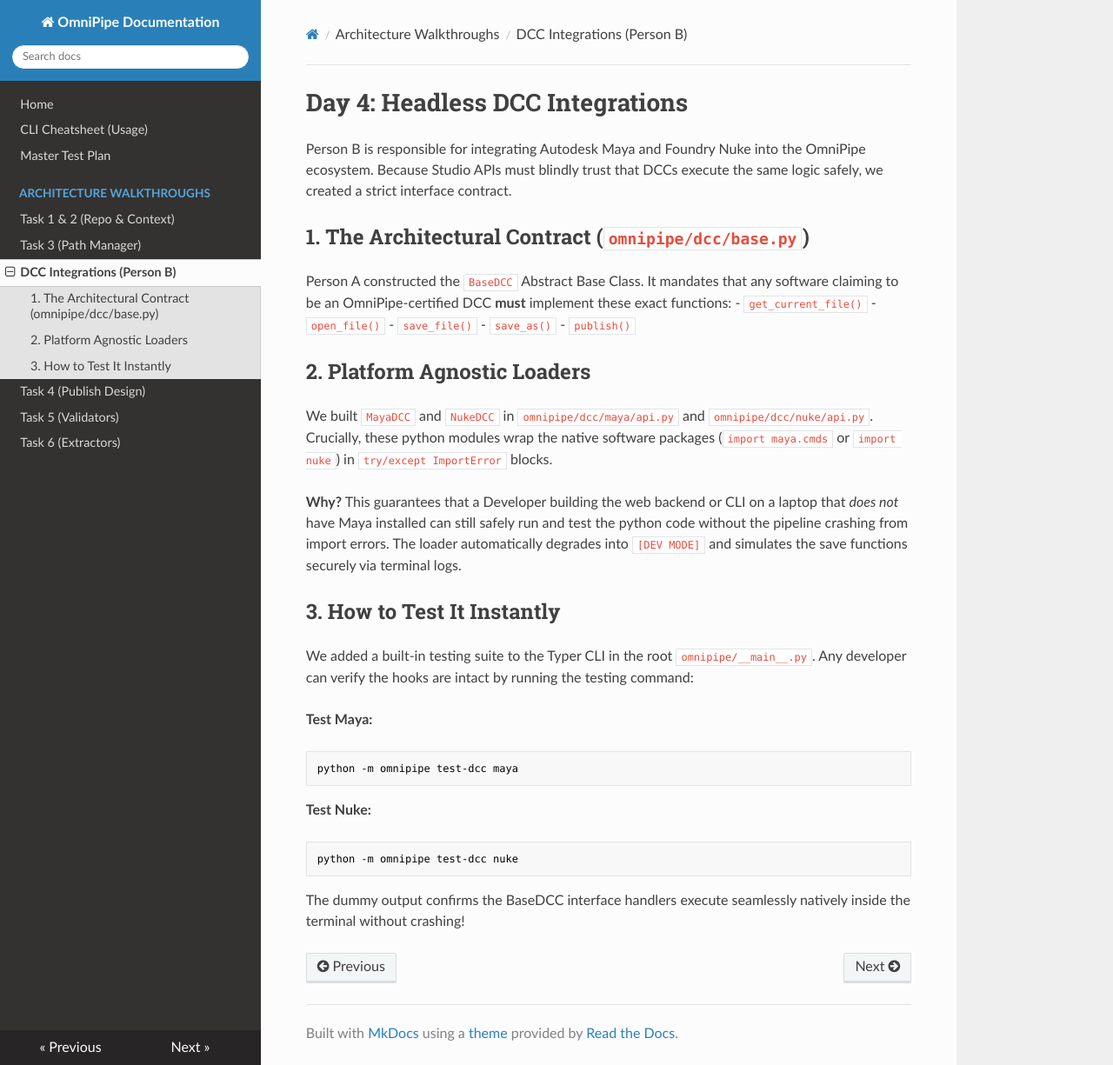
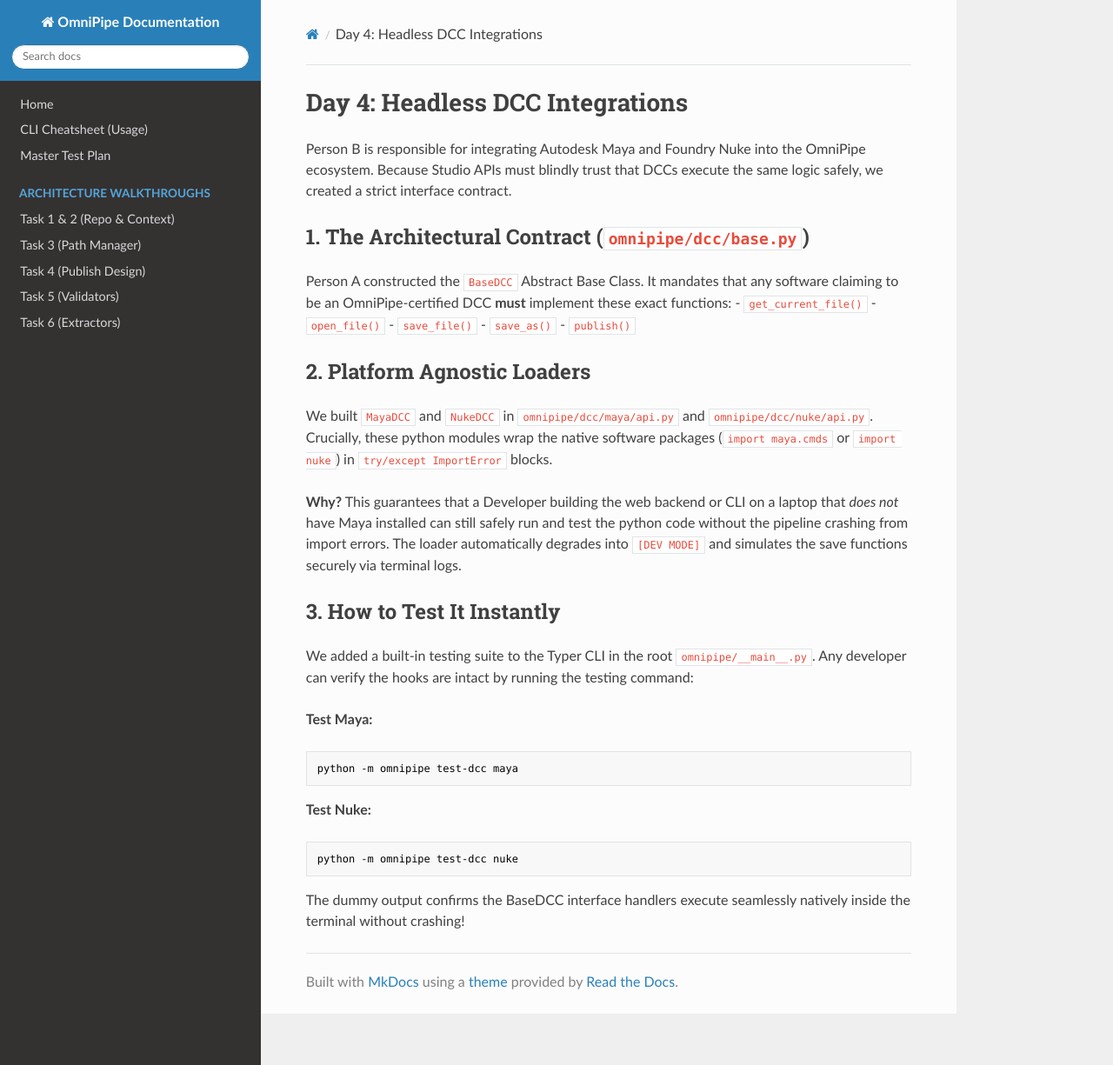
Before and after one commit to kamal-suryavanshi/OmniPipe, an MkDocs documentation site: the page built from docs/walkthroughs/dcc_integrations.md, in a window 1280 px wide and 1225 px high. Shown: the whole window at 87% size. Built offline with MkDocs 1.6.1, drawn with Linux system fonts in a browser that asks for light colours; nearby versions of some CDN libraries.

Commit message:
docs: remove Person B DCC docs from Person A sequential wiki

```diff
--- a/mkdocs.yml
+++ b/mkdocs.yml
@@ -9,7 +9,6 @@
   - Architecture Walkthroughs:
     - Task 1 & 2 (Repo & Context): walkthroughs/task_1_2.md
     - Task 3 (Path Manager): walkthroughs/task_3.md
-    - DCC Integrations (Person B): walkthroughs/dcc_integrations.md
     - Task 4 (Publish Design): walkthroughs/task_4.md
     - Task 5 (Validators): walkthroughs/task_5.md
     - Task 6 (Extractors): walkthroughs/task_6.md
```
